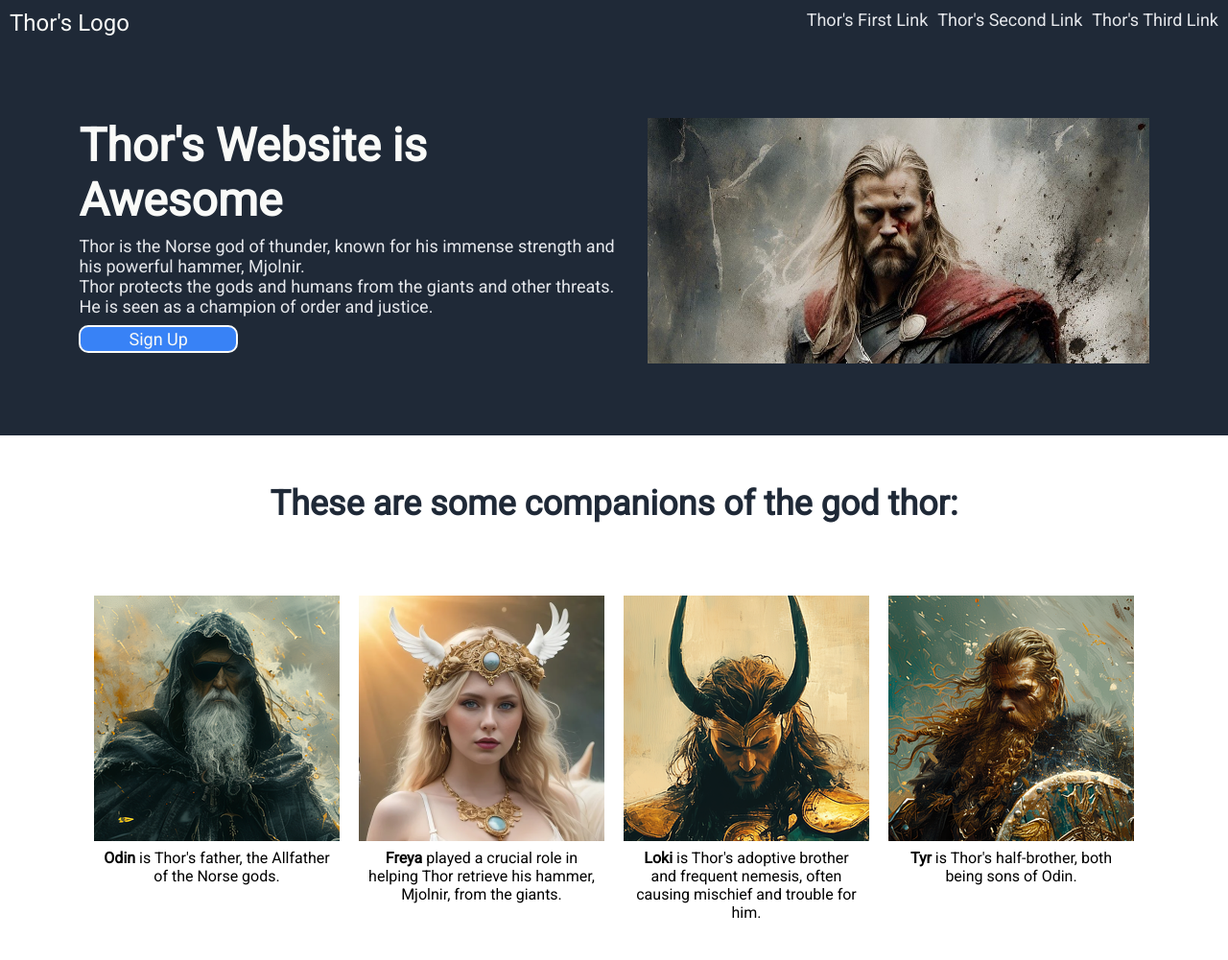
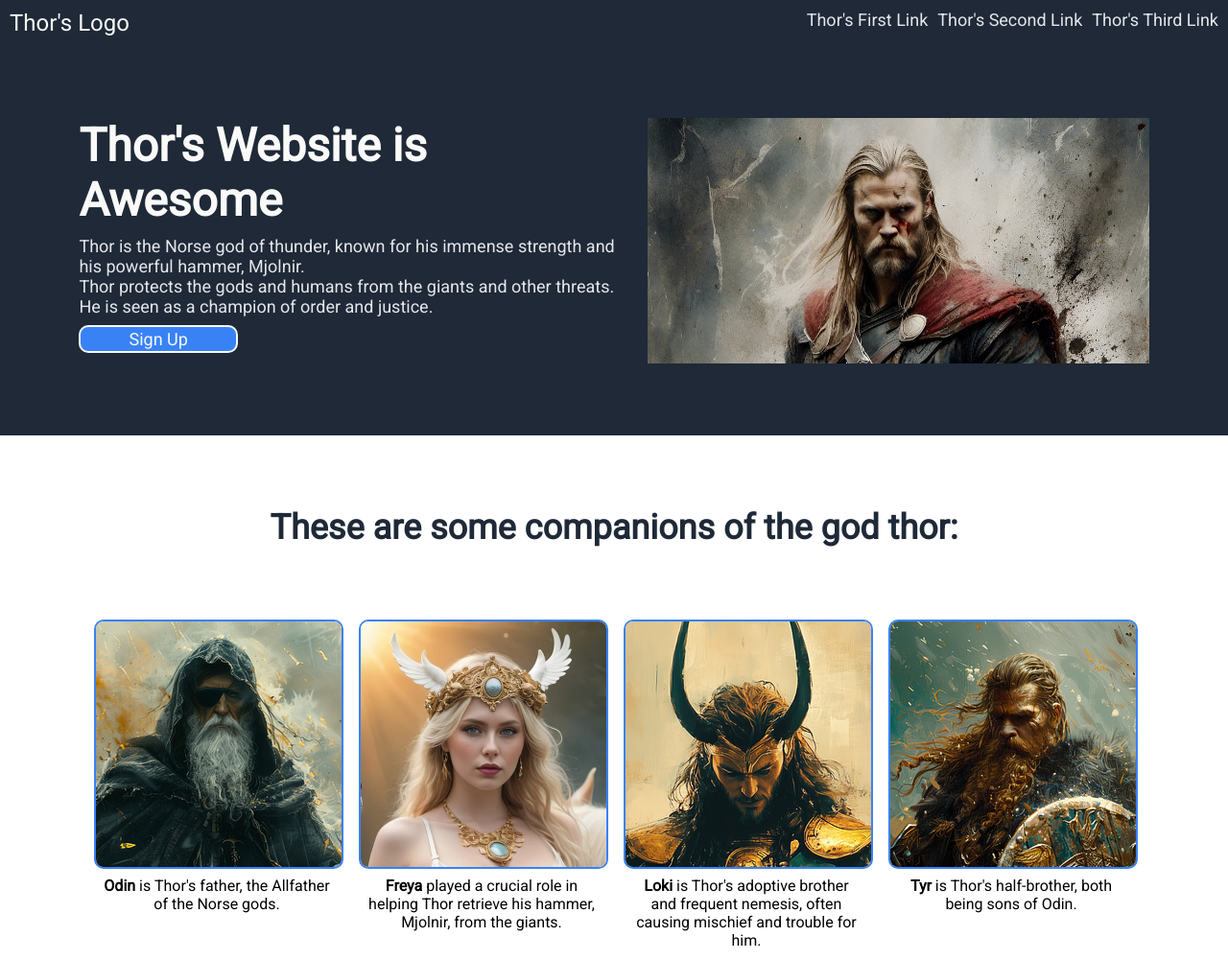
Before and after one commit to dabla1710/odin-landing-page, a plain HTML site: page index.html in a window 1280 px wide. Shown: the top 1001 px of the page at 96% size. Drawn offline with Linux system fonts and the light colour scheme.

Commit message:
added border and radius to the images of the companion section

```diff
--- a/styles/style.css
+++ b/styles/style.css
@@ -91,7 +91,7 @@ body {
     color: var(--info-description-text-color);
     font-size: 36px;
     font-weight: 900;
-    padding-top: 50px;
+    padding-top: 75px;
 }
 
 .info-media-container {
@@ -108,6 +108,8 @@ body {
 
 .image-hero-friend {
     display: block;
+    border: 2px solid var(--call-to-action-color);
+    border-radius: 10px;
 }
 
 .text-hero-friend {
```
